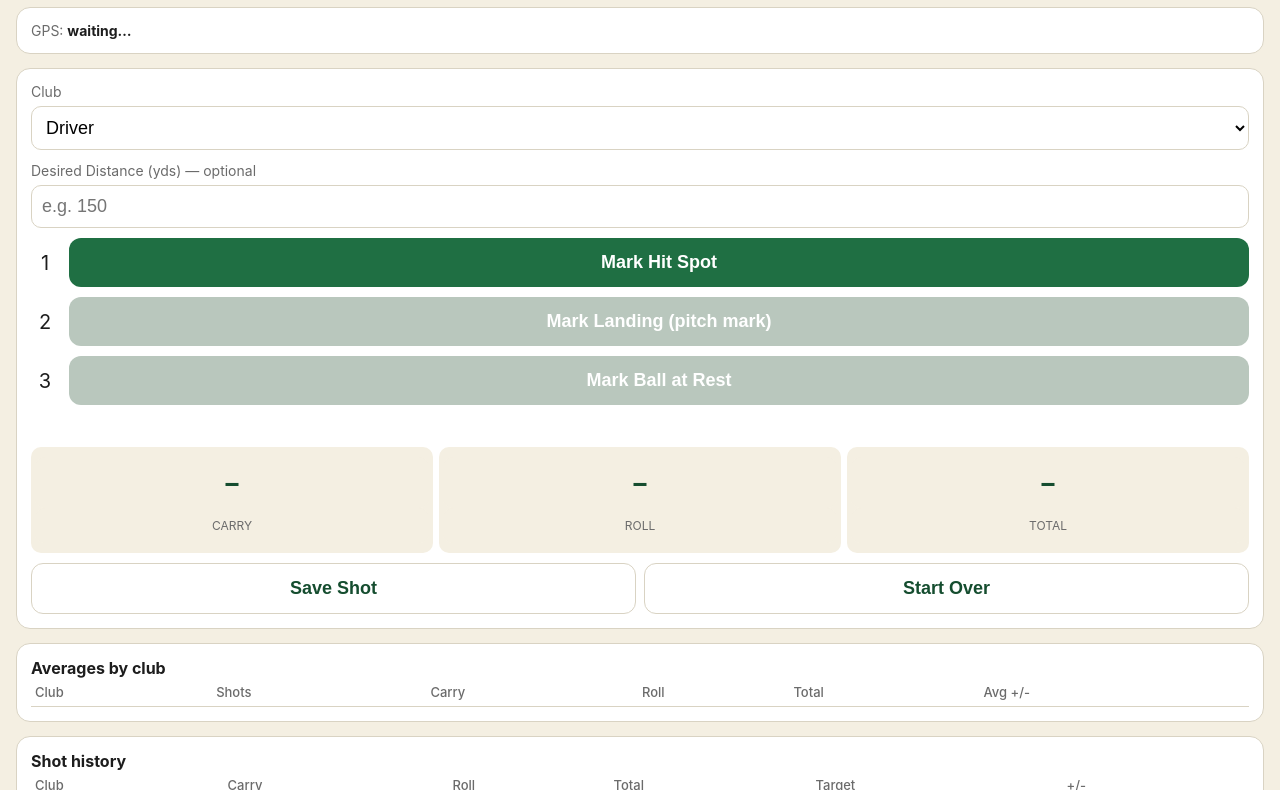
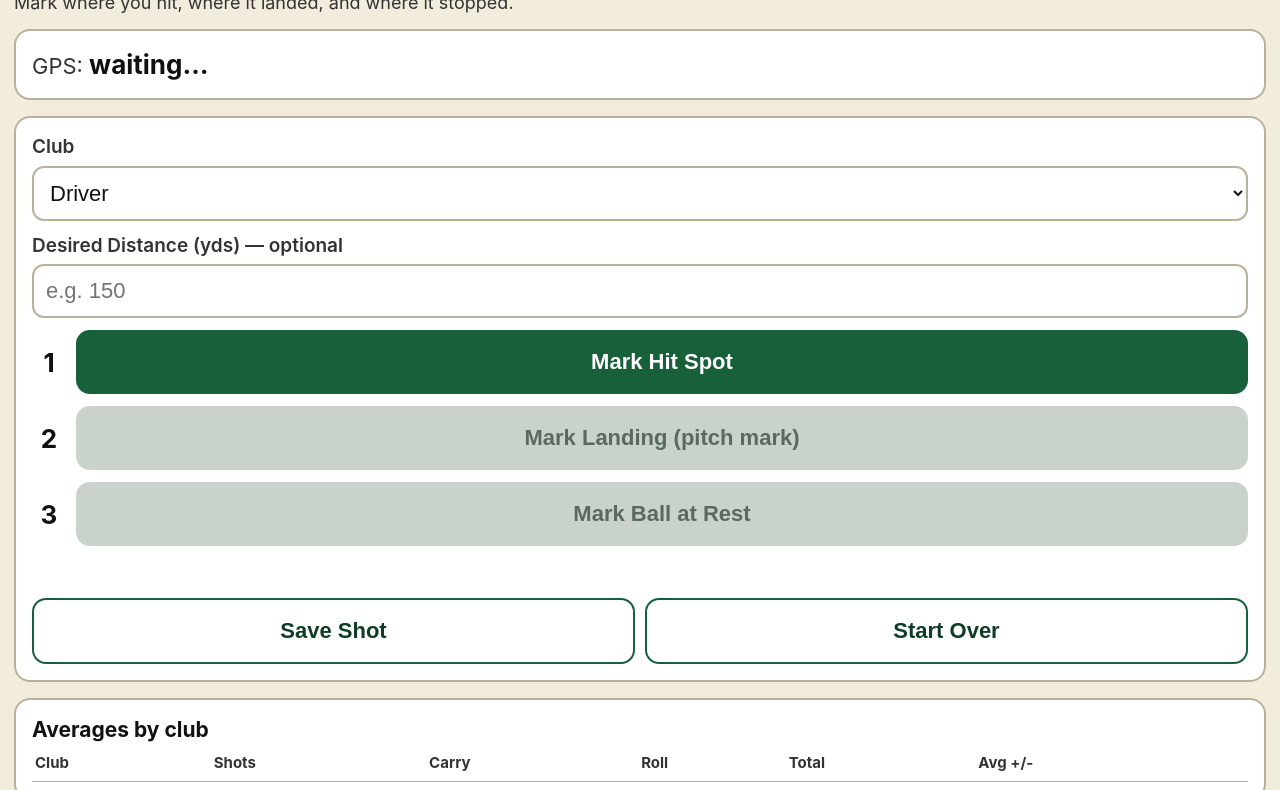
Before and after one commit to timmcwilliams/shottracker, a plain HTML site: page index.html in a window 1280 px wide. Shown: the part 70-860 px from the top of the page. Drawn offline with Linux system fonts and the light colour scheme.

Commit message:
New home-screen icon; larger, higher-contrast layout
Co-Authored-By: Claude Opus 5.5 <noreply@anthropic.com>
Claude-Session: https://claude.ai/code/session_01EzZK81GJfYnXu5cUqK35vr

```diff
--- a/index.html
+++ b/index.html
@@ -6,61 +6,66 @@
 <meta name="apple-mobile-web-app-capable" content="yes">
 <meta name="apple-mobile-web-app-title" content="Shot Tracker">
 <title>Golf Shot Tracker</title>
+<!-- Home-screen icon -->
+<link rel="apple-touch-icon" href="apple-touch-icon.png">
+<link rel="icon" type="image/png" href="apple-touch-icon.png">
+<meta name="theme-color" content="#154d2f">
 <style>
-  /* ---------- Look and feel ---------- */
+  /* ---------- Look and feel: large type and strong contrast for outdoors ---------- */
   :root {
-    --green: #1f6f43; --green-dark: #154d2f; --sand: #f4efe2;
-    --ink: #1d1d1d; --muted: #6b6b6b; --line: #d9d3c3; --warn: #b45309;
+    --green: #17603a; --green-dark: #0f3d24; --sand: #f2ecdc;
+    --ink: #111; --muted: #333; --line: #b9b19c; --warn: #a14306;
   }
   * { box-sizing: border-box; }
   body {
     margin: 0; font-family: -apple-system, system-ui, sans-serif;
-    background: var(--sand); color: var(--ink);
-    padding: env(safe-area-inset-top) 16px 40px;
+    background: var(--sand); color: var(--ink); font-size: 19px; line-height: 1.35;
+    padding: env(safe-area-inset-top) 14px 40px;
   }
-  h1 { font-size: 22px; margin: 16px 0 4px; color: var(--green-dark); }
-  .sub { color: var(--muted); font-size: 14px; margin-bottom: 14px; }
+  h1 { font-size: 30px; margin: 16px 0 4px; color: var(--green-dark); }
+  .sub { color: var(--muted); font-size: 18px; margin-bottom: 14px; }
   .card {
-    background: #fff; border: 1px solid var(--line); border-radius: 14px;
-    padding: 14px; margin-bottom: 14px;
+    background: #fff; border: 2px solid var(--line); border-radius: 16px;
+    padding: 16px; margin-bottom: 16px; font-size: 21px;
   }
-  .gps { font-size: 14px; color: var(--muted); }
-  .gps b { color: var(--ink); }
+  .gps { font-size: 22px; color: var(--muted); }
+  .gps b { color: var(--ink); font-size: 26px; }
   .gps.good b { color: var(--green); }
   .gps.poor b { color: var(--warn); }
-  label { font-size: 14px; color: var(--muted); display: block; margin-bottom: 6px; }
+  label { font-size: 19px; color: var(--muted); font-weight: 600; display: block; margin-bottom: 6px; }
   select, input[type=number] {
-    width: 100%; font-size: 18px; padding: 10px; border-radius: 10px;
-    border: 1px solid var(--line); background: #fff;
+    width: 100%; font-size: 22px; padding: 12px; border-radius: 12px;
+    border: 2px solid var(--line); background: #fff; color: var(--ink);
   }
-  .step { display: flex; align-items: center; gap: 10px; margin: 10px 0; }
+  .step { display: flex; align-items: center; gap: 10px; margin: 12px 0; }
   .step button { flex: 1; }
-  .check { width: 28px; text-align: center; font-size: 20px; }
+  .check { width: 34px; text-align: center; font-size: 26px; font-weight: 700; }
   button {
-    font-size: 18px; padding: 14px; border-radius: 12px; border: none;
-    background: var(--green); color: #fff; font-weight: 600;
+    font-size: 22px; padding: 18px 14px; border-radius: 14px; border: none; min-height: 64px;
+    background: var(--green); color: #fff; font-weight: 700;
   }
-  button:disabled { background: #b9c7bd; }
-  button.secondary { background: #fff; color: var(--green-dark); border: 1px solid var(--line); }
-  button.small { font-size: 14px; padding: 8px 12px; }
+  button:disabled { background: #c9d3cc; color: #5a6a60; }
+  button.secondary { background: #fff; color: var(--green-dark); border: 2px solid var(--green); }
+  button.small { font-size: 19px; padding: 12px; min-height: 54px; }
   .result {
-    display: grid; grid-template-columns: repeat(3, 1fr); text-align: center; gap: 6px;
-    margin-top: 12px;
+    display: grid; grid-template-columns: repeat(3, 1fr); text-align: center; gap: 8px;
+    margin-top: 14px;
   }
-  .result div { background: var(--sand); border-radius: 10px; padding: 10px 4px; }
-  .result .num { font-size: 26px; font-weight: 700; color: var(--green-dark); }
-  .result .lbl { font-size: 12px; color: var(--muted); text-transform: uppercase; }
-  .diff { text-align: center; font-size: 18px; font-weight: 600; margin-top: 10px; }
+  .result[hidden] { display: none; }
+  .result div { background: var(--sand); border-radius: 12px; padding: 12px 4px; }
+  .result .num { font-size: 42px; font-weight: 800; color: var(--green-dark); line-height: 1.1; }
+  .result .lbl { font-size: 17px; color: var(--muted); font-weight: 700; text-transform: uppercase; }
+  .diff { text-align: center; font-size: 24px; font-weight: 800; margin-top: 12px; }
   .diff.long { color: var(--warn); }
-  .diff.short { color: #2563eb; }
+  .diff.short { color: #1d4ed8; }
   .diff.onit { color: var(--green); }
-  .status { font-size: 14px; color: var(--muted); min-height: 20px; margin-top: 8px; }
-  table { width: 100%; border-collapse: collapse; font-size: 13px; }
-  th, td { text-align: left; padding: 6px 4px; border-bottom: 1px solid var(--line); }
-  th { color: var(--muted); font-weight: 500; }
+  .status { font-size: 22px; font-weight: 700; color: var(--ink); min-height: 28px; margin-top: 10px; }
+  table { width: 100%; border-collapse: collapse; font-size: 18px; }
+  th, td { text-align: left; padding: 8px 3px; border-bottom: 1px solid var(--line); }
+  th { color: var(--muted); font-weight: 700; font-size: 15px; }
   td.del { text-align: right; }
-  td.del button { background: none; color: var(--muted); padding: 0 4px; font-size: 16px; }
-  .row { display: flex; gap: 8px; margin-top: 10px; }
+  td.del button { background: none; color: #a3200b; padding: 0 6px; font-size: 24px; min-height: 44px; }
+  .row { display: flex; gap: 10px; margin-top: 12px; }
   .row button { flex: 1; }
 </style>
 </head>
```
Also changed, not shown: apple-touch-icon.png (added).
